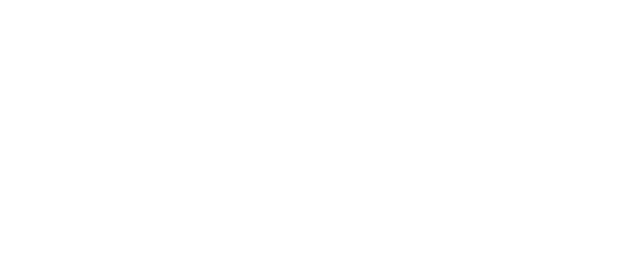
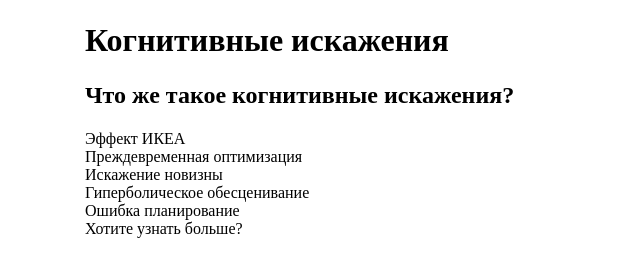
Before and after one commit to Zenjo93/layout-designer-project-lvl1, a website: page src/index.html in a window 1280 px wide. Shown: the whole page, without its empty margins (0-640 px from the left). Drawn offline with Linux system fonts and the light colour scheme; a web font is replaced by a local one.

Commit message:
add styles

```diff
--- a/src/index.html
+++ b/src/index.html
@@ -9,6 +9,17 @@
     <link rel="stylesheet" href="styles/style.css">
 </head>
 <body>
-
+<header>
+    <h1>Когнитивные искажения</h1>
+</header>
+<main>
+    <h2>Что же такое когнитивные искажения?</h2>
+</main>
+<section>Эффект ИКЕА</section>
+<section>Преждевременная оптимизация</section>
+<section>Искажение новизны</section>
+<section>Гиперболическое обесценивание</section>
+<section>Ошибка планирование</section>
+<footer>Хотите узнать больше?</footer>
 </body>
 </html>
--- /dev/null
+++ b/src/styles/colors.css
@@ -0,0 +1,11 @@
+:root{
+    --white: #fff;
+    --translucent-white: #d7ccc0;
+    --light: #f5f4f0;
+    --main: #fe8a02;
+    --main-dark: #42413c;
+    --dark: #2a2626;
+    --translucent-dark:  #908d8b;
+    --brown: #b09a81;
+    --blue: #1085c5;
+}
--- /dev/null
+++ b/src/styles/fonts.css
@@ -0,0 +1,12 @@
+@import url('https://fonts.googleapis.com/css2?family=Open+Sans&display=swap');
+@import url('https://fonts.googleapis.com/css2?family=Neucha&display=swap');
+
+:root {
+    --main-font: 'Open Sans', sans-serif;
+    --title-font: 'Neucha', cursive;
+    --font-size: 16px;
+    --main-line-height: 1.6em;
+    --title-line-height: 1.2em;
+    --main-text-color: #2A2626;
+
+}
--- a/src/styles/style.css
+++ b/src/styles/style.css
@@ -1 +1,33 @@
 /** CSS STYLE **/
+@import url('colors.css');
+@import url('fonts.css');
+
+.fs-72 {
+    font-size: 72px;
+}
+
+.fs-60 {
+    font-size: 60px;
+}
+
+.fs-34 {
+    font-size: 34px;
+}
+
+.mt-100 {
+    margin-top: 100px;
+}
+
+.mt-100 {
+    margin-bottom: 100px;
+}
+
+
+body {
+    width: 1110px;
+    margin: 0 auto;
+}
+
+h1, h2, h3 {
+    line-height: var(--title-line-height);
+}
```
Also changed, not shown: src/img/image 1.png (added), src/img/img-distortion-of-novelty.png (added), src/img/img-hyperbolic-depreciation.png (added), src/img/img-ikea-effect.png (added), src/img/img-planning-error.png (added), src/img/img-premature-optimization.png (added), src/img/tota_ill-4 1.png (added).
